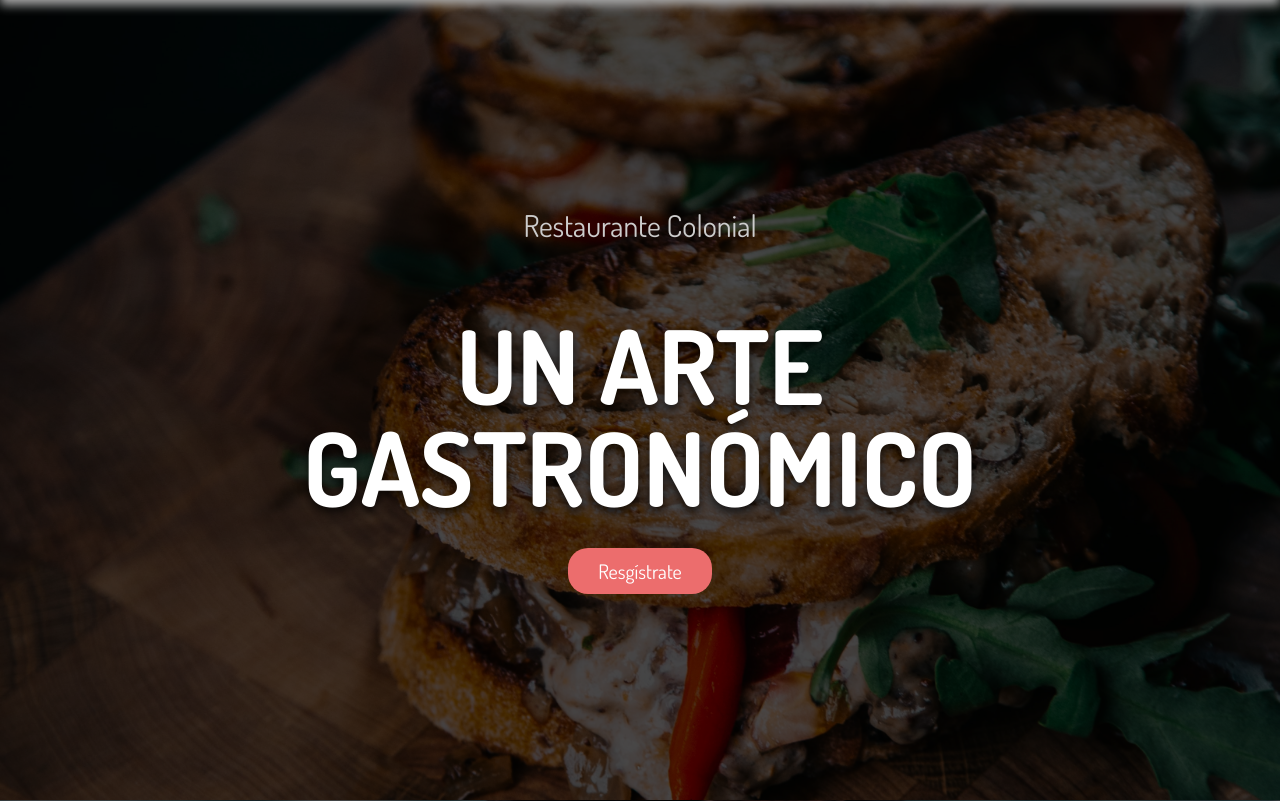
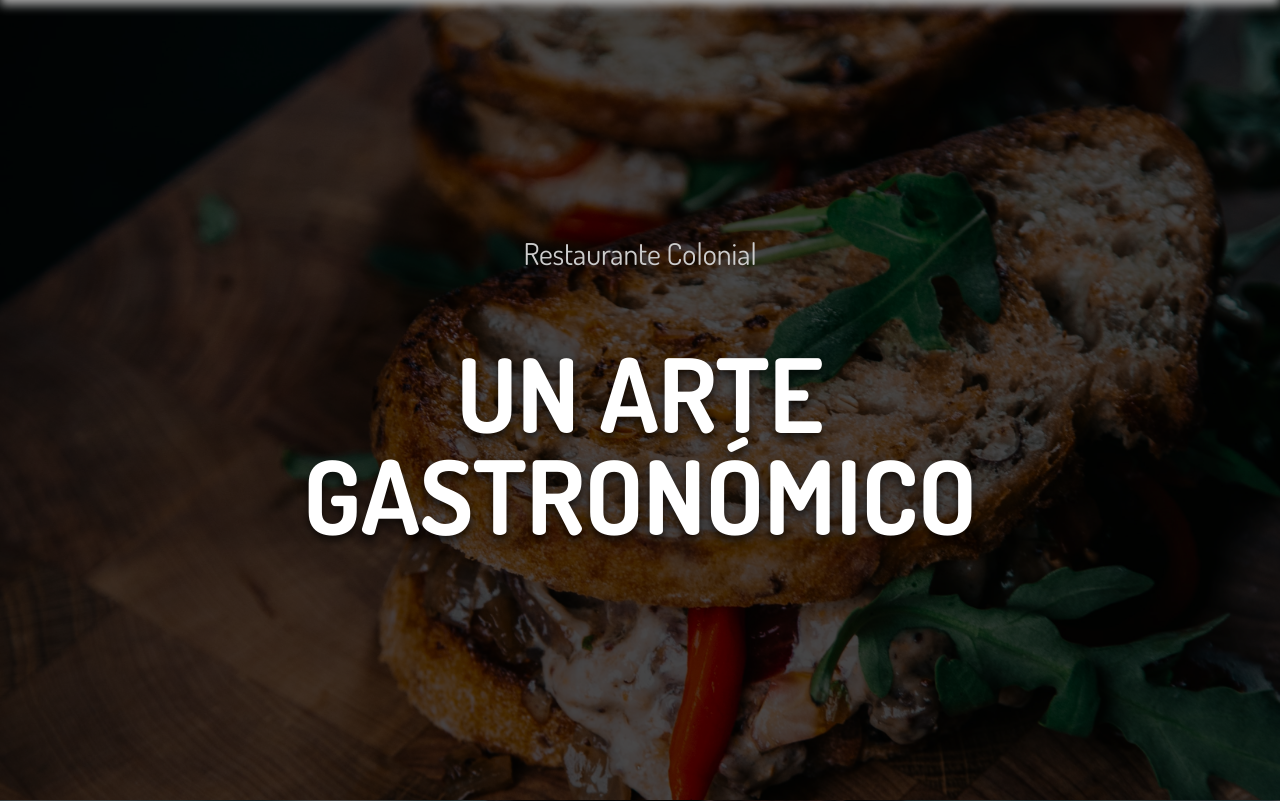
Before and after one commit to colonialcs50/Proyecto, a Flask app: page / in a window 1280 px wide. Shown: the part 96-897 px from the top of the page. Run offline with Flask 2, Linux system fonts and the light colour scheme; some libraries are stand-ins or nearby versions.

Commit message:
Registers

```diff
--- a/Proyecto_Final_de_Curso/templates/landing.html
+++ b/Proyecto_Final_de_Curso/templates/landing.html
@@ -34,7 +34,6 @@
              <div class="content">
                 <span>Restaurante Colonial</span>
                 <h3>Un arte gastronómico</h3>
-                <a href="templates/registro.html" class="btn">Resgístrate</a>
              </div>
           </div>
 
@@ -42,7 +41,6 @@
              <div class="content">
                 <span>Restaurante Colonial</span>
                 <h3>Para compartir momentos</h3>
-                <a href="#" class="btn">Resgístrate</a>
              </div>
           </div>
 
@@ -50,7 +48,6 @@
              <div class="content">
                 <span>Restaurante Colonial</span>
                 <h3>Donde comer es un placer</h3>
-                <a href="#" class="btn">Resgístrate</a>
              </div>
           </div>
 
```
